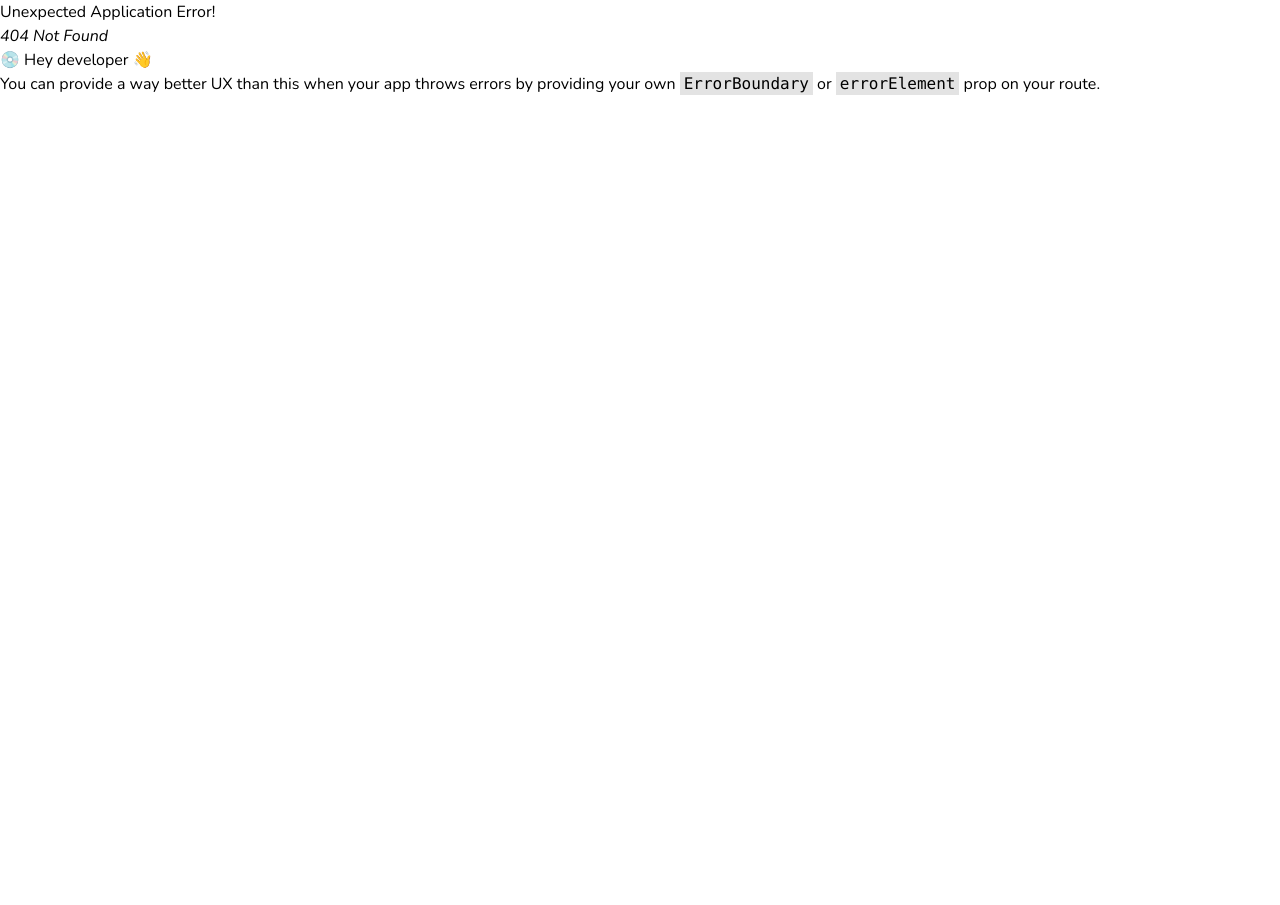
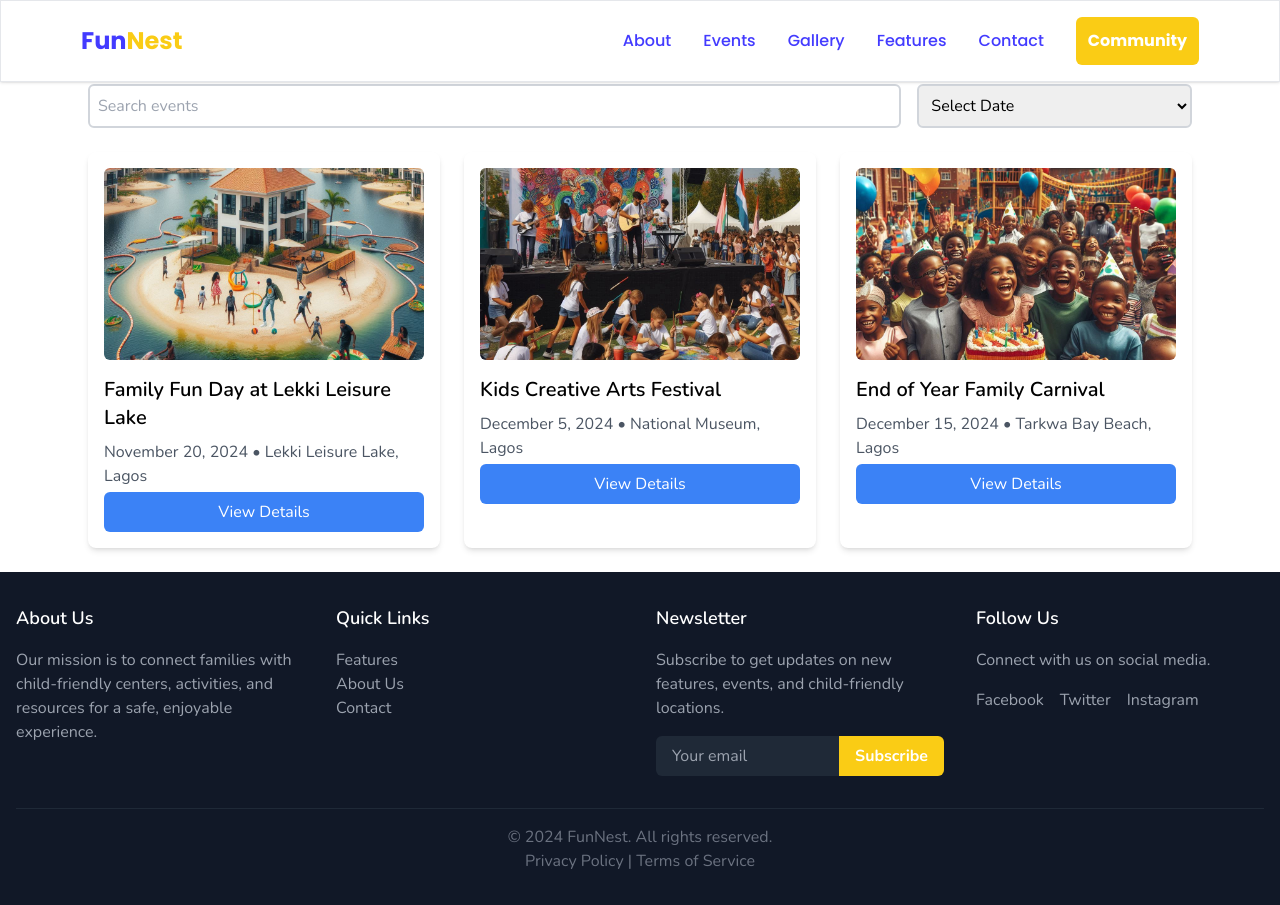
Before and after one commit to Ehmkayel/FunNest, a React (Vite) app: page /explore in a window 1280 px wide. Before the commit this address had no page. Before the commit the page ends 800 px from the top, so only its background shows below. Built offline with nearby package versions, Linux system fonts and the light colour scheme.

Commit message:
explore page

```diff
--- /dev/null
+++ b/src/components/Explore/Explore.jsx
@@ -0,0 +1,91 @@
+import React, { useState } from 'react';
+import { eventsData } from "../Data/Data";
+import { assets } from '../../assets/assets';
+
+const Explore = () => {
+  const [searchTerm, setSearchTerm] = useState('');
+  const [selectedDate, setSelectedDate] = useState('');
+  const [filteredEvents, setFilteredEvents] = useState(eventsData);
+  const [visibleDescriptions, setVisibleDescriptions] = useState({}); // Track which descriptions are visible
+
+  const handleSearch = (e) => {
+    const value = e.target.value;
+    setSearchTerm(value);
+
+    // Filter events based on search term
+    const filtered = eventsData.filter(event =>
+      event.title.toLowerCase().includes(value.toLowerCase())
+    );
+    setFilteredEvents(filtered);
+  };
+
+  const handleDateFilter = (date) => {
+    setSelectedDate(date);
+    // Filter by selected date
+    const filtered = eventsData.filter(event => event.date === date);
+    setFilteredEvents(filtered.length ? filtered : eventsData);
+  };
+
+  const toggleDescription = (id) => {
+    setVisibleDescriptions(prev => ({
+      ...prev,
+      [id]: !prev[id]
+    }));
+  };
+
+  return (
+    <div className="max-w-6xl mx-auto p-6">
+      <h1 className="text-3xl font-semibold mb-6">Explore Events</h1>
+
+      {/* Search and Filter Section */}
+      <div className="flex flex-col sm:flex-row sm:space-x-4 mb-6">
+        <input
+          type="text"
+          value={searchTerm}
+          onChange={handleSearch}
+          placeholder="Search events"
+          className="w-full p-2 rounded-md border-2 border-gray-300 outline-none focus:border-blue-500 focus:outline focus:outline-2 focus:outline-blue-200" // Added outline for search input
+        />
+        <select
+          value={selectedDate}
+          onChange={(e) => handleDateFilter(e.target.value)}
+          className="w-full sm:w-1/3 mt-2 sm:mt-0 p-2 rounded-md border-2 border-gray-300 outline-none focus:border-blue-500 focus:outline focus:outline-2 focus:outline-blue-200" // Added outline for select input
+        >
+          <option value="">Select Date</option>
+          {Array.from(new Set(eventsData.map(event => event.date))).map((date, idx) => (
+            <option key={idx} value={date}>{date}</option>
+          ))}
+        </select>
+      </div>
+
+      {/* Events Grid */}
+      <div className="grid grid-cols-1 md:grid-cols-2 lg:grid-cols-3 gap-6">
+        {filteredEvents.map(event => (
+          <div key={event.id} className="bg-white p-4 rounded-lg shadow-md">
+            <img
+              src={assets[event.image.split('/').pop().split('.')[0]]}
+              alt={event.title}
+              className="w-full h-48 object-cover rounded-md mb-4"
+            />
+            <h3 className="text-xl font-semibold mb-2">{event.title}</h3>
+            <p className="text-gray-600 mb-1">{event.date} • {event.location}</p>
+
+            {/* Conditionally render the description */}
+            {visibleDescriptions[event.id] && (
+              <p className="text-gray-800 mb-4">{event.description}</p>
+            )}
+
+            <button
+              onClick={() => toggleDescription(event.id)}
+              className="w-full bg-blue-500 text-white py-2 rounded-md hover:bg-blue-600"
+            >
+              {visibleDescriptions[event.id] ? "Hide Details" : "View Details"}
+            </button>
+          </div>
+        ))}
+      </div>
+    </div>
+  );
+};
+
+export default Explore;
--- a/src/components/Hero/Hero.jsx
+++ b/src/components/Hero/Hero.jsx
@@ -1,19 +1,30 @@
-import React from 'react'
-import Button from '../Reusable/Button'
-import { assets } from '../../assets/assets'
+import React from "react";
+import Button from "../Reusable/Button";
+import { assets } from "../../assets/assets";
+import { Link } from "react-router-dom";
 
 const Hero = () => {
   return (
     <main className="bg-primary px-4 lg:px-[3rem] xl:px-[5rem] pt-[5rem] md:pt-0">
       <section className="flex flex-col md:flex-row h-[700px] md:h-[600px] xl:h-[700px] items-center container justify-between max-w-[1440px] w-full mx-auto">
         <figcaption className="text-white w-full md:w-[50%] text-center md:text-start">
-          <h1 className="text-2xl md:text-4xl font-bold mb-4 heading"> Children favourites entertainment Centers</h1>
-          <p className="text-lg mb-8">Find safe and engaging spaces for your kids, compare child-friendly centers, playgrounds, and resorts, making it simple for parents to choose the best adventures for their little ones and also to connect with other parents. </p>
+          <h1 className="text-2xl md:text-4xl font-bold mb-4 heading">
+            {" "}
+            Children favourites entertainment Centers
+          </h1>
+          <p className="text-lg mb-8">
+            Find safe and engaging spaces for your kids, compare child-friendly
+            centers, playgrounds, and resorts, making it simple for parents to
+            choose the best adventures for their little ones and also to connect
+            with other parents.{" "}
+          </p>
           <span className="relative inline-flex items-center">
             <span className="animate-ping absolute inline-flex h-full w-full rounded-full bg-sky-400 opacity-75" />
-            <Button link="/" className="bg-yellow-400 hover:bg-yellow-500 relative z-10">
-              Explore Now
-            </Button>
+            <Link to="/explore">
+              <Button className="bg-yellow-400 hover:bg-yellow-500 relative z-10">
+                Explore Now
+              </Button>
+            </Link>
           </span>
         </figcaption>
         <figure
--- /dev/null
+++ b/src/pages/Explore_Page/ExplorePage.jsx
@@ -0,0 +1,12 @@
+import React from "react";
+import Explore from "../../components/Explore/Explore";
+
+const ExplorePage = () => {
+  return (
+    <>
+      <Explore />
+    </>
+  );
+};
+
+export default ExplorePage;
```
Also changed, not shown: src/App.jsx (+19 -20 lines), src/pages/Landing/Landing.jsx (+7 -7 lines).
